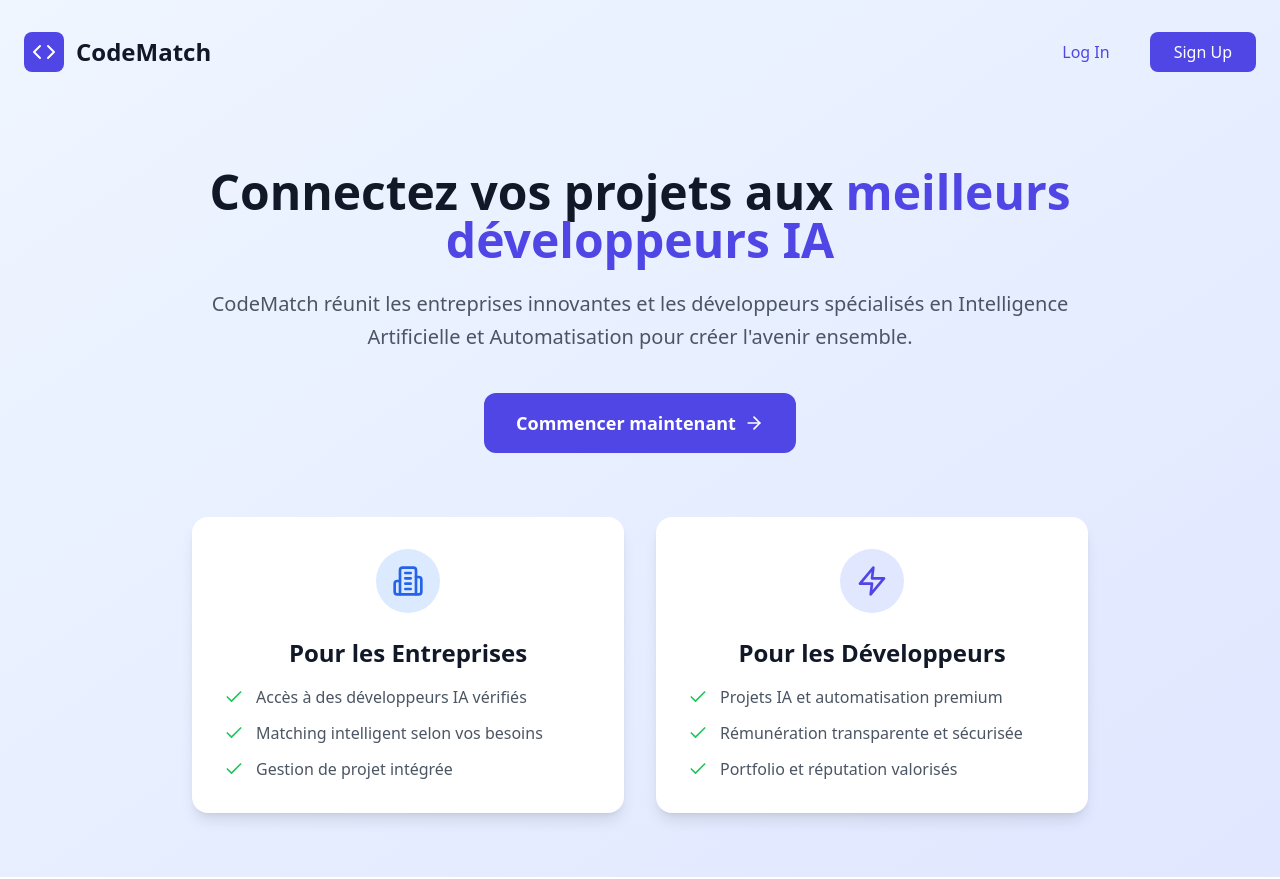
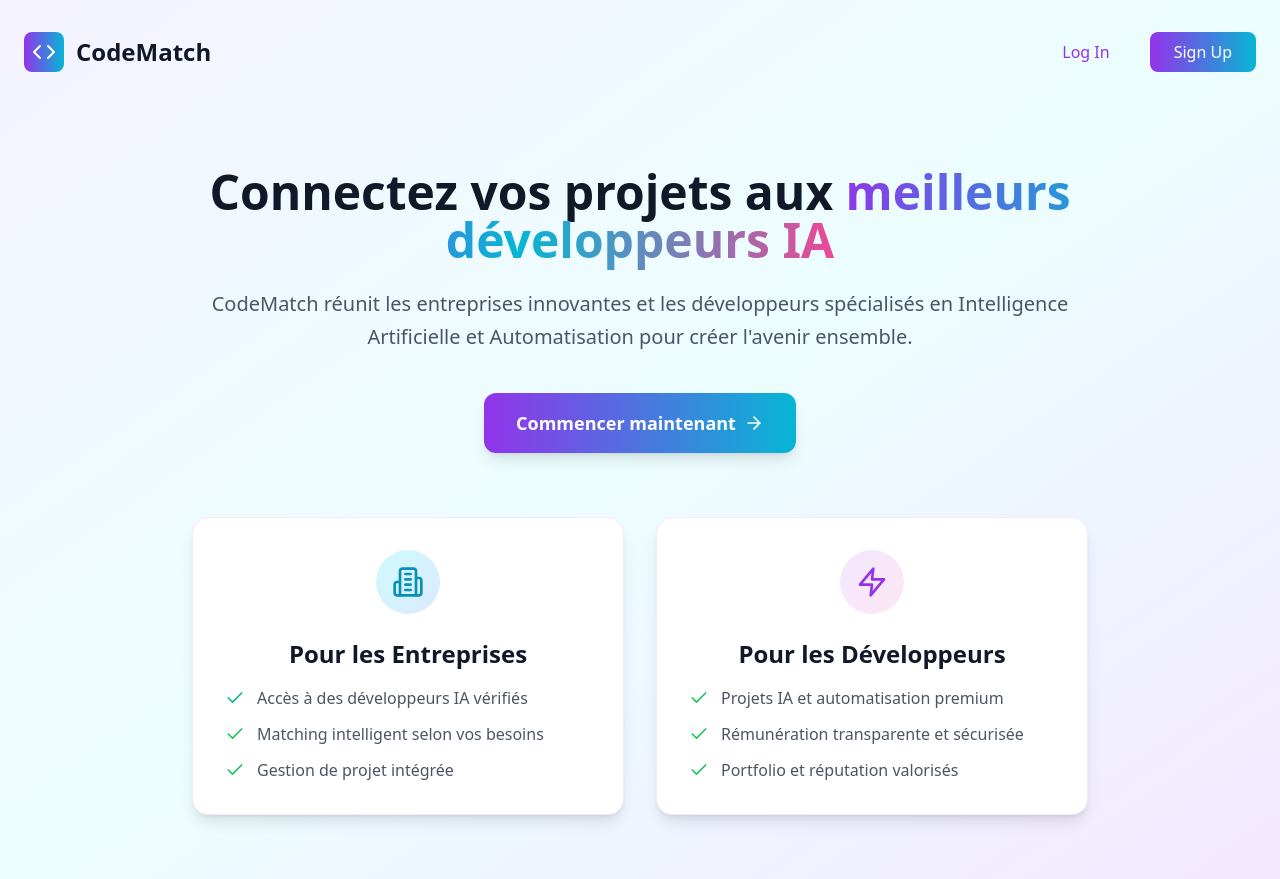
Before and after one commit to FaresBENAI/codematch-platform, a Next.js app: page / in a window 1280 px wide. Built offline with nearby package versions, Linux system fonts and the light colour scheme.

Commit message:
Update page.tsx

```diff
--- a/app/page.tsx
+++ b/app/page.tsx
@@ -33,12 +33,12 @@ export default function CodeMatchHomepage() {
   // Page d'accueil
   if (currentView === 'home') {
     return (
-      <div className="min-h-screen bg-gradient-to-br from-blue-50 to-indigo-100">
+      <div className="min-h-screen bg-gradient-to-br from-violet-50 via-cyan-50 to-purple-100">
         {/* Header */}
         <header className="container mx-auto px-6 py-8">
           <div className="flex justify-between items-center">
             <div className="flex items-center space-x-3">
-              <div className="w-10 h-10 bg-indigo-600 rounded-lg flex items-center justify-center">
+              <div className="w-10 h-10 bg-gradient-to-r from-purple-600 to-cyan-500 rounded-lg flex items-center justify-center">
                 <Code className="w-6 h-6 text-white" />
               </div>
               <h1 className="text-2xl font-bold text-gray-900">CodeMatch</h1>
@@ -46,13 +46,13 @@ export default function CodeMatchHomepage() {
             <div className="space-x-4">
               <button
                 onClick={handleLogin}
-                className="px-6 py-2 text-indigo-600 hover:text-indigo-800 font-medium transition-colors"
+                className="px-6 py-2 text-purple-600 hover:text-purple-800 font-medium transition-colors"
               >
                 Log In
               </button>
               <button
                 onClick={handleSignup}
-                className="px-6 py-2 bg-indigo-600 text-white rounded-lg hover:bg-indigo-700 transition-colors font-medium"
+                className="px-6 py-2 bg-gradient-to-r from-purple-600 to-cyan-500 text-white rounded-lg hover:from-purple-700 hover:to-cyan-600 transition-all transform hover:scale-105 font-medium"
               >
                 Sign Up
               </button>
@@ -65,7 +65,7 @@ export default function CodeMatchHomepage() {
           <div className="text-center max-w-4xl mx-auto">
             <h2 className="text-5xl font-bold text-gray-900 mb-6">
               Connectez vos projets aux
-              <span className="text-indigo-600"> meilleurs développeurs IA</span>
+              <span className="text-gradient bg-gradient-to-r from-purple-600 via-cyan-500 to-pink-500 bg-clip-text text-transparent"> meilleurs développeurs IA</span>
             </h2>
             <p className="text-xl text-gray-600 mb-10 leading-relaxed">
               CodeMatch réunit les entreprises innovantes et les développeurs spécialisés
@@ -75,7 +75,7 @@ export default function CodeMatchHomepage() {
             <div className="flex justify-center space-x-6 mb-16">
               <button
                 onClick={handleSignup}
-                className="px-8 py-4 bg-indigo-600 text-white rounded-xl hover:bg-indigo-700 transition-all transform hover:scale-105 font-semibold text-lg flex items-center space-x-2"
+                className="px-8 py-4 bg-gradient-to-r from-purple-600 to-cyan-500 text-white rounded-xl hover:from-purple-700 hover:to-cyan-600 transition-all transform hover:scale-105 shadow-lg hover:shadow-xl font-semibold text-lg flex items-center space-x-2"
               >
                 <span>Commencer maintenant</span>
                 <ArrowRight className="w-5 h-5" />
@@ -84,14 +84,14 @@ export default function CodeMatchHomepage() {
 
             {/* Features */}
             <div className="grid md:grid-cols-2 gap-8 max-w-4xl mx-auto">
-              <div className="bg-white p-8 rounded-2xl shadow-lg hover:shadow-xl transition-shadow">
-                <div className="w-16 h-16 bg-blue-100 rounded-full flex items-center justify-center mx-auto mb-6">
-                  <Building2 className="w-8 h-8 text-blue-600" />
+              <div className="bg-white p-8 rounded-2xl shadow-lg hover:shadow-xl transition-all transform hover:-translate-y-1 border border-purple-100">
+                <div className="w-16 h-16 bg-gradient-to-br from-cyan-100 to-blue-100 rounded-full flex items-center justify-center mx-auto mb-6">
+                  <Building2 className="w-8 h-8 text-cyan-600" />
                 </div>
                 <h3 className="text-2xl font-bold text-gray-900 mb-4">Pour les Entreprises</h3>
                 <ul className="text-left space-y-3 text-gray-600">
                   <li className="flex items-center space-x-3">
-                    <Check className="w-5 h-5 text-green-500 flex-shrink-0" />
+                    <Check className="w-5 h-5 text-emerald-500 flex-shrink-0" />
                     <span>Accès à des développeurs IA vérifiés</span>
                   </li>
                   <li className="flex items-center space-x-3">
@@ -105,9 +105,9 @@ export default function CodeMatchHomepage() {
                 </ul>
               </div>
 
-              <div className="bg-white p-8 rounded-2xl shadow-lg hover:shadow-xl transition-shadow">
-                <div className="w-16 h-16 bg-indigo-100 rounded-full flex items-center justify-center mx-auto mb-6">
-                  <Zap className="w-8 h-8 text-indigo-600" />
+              <div className="bg-white p-8 rounded-2xl shadow-lg hover:shadow-xl transition-all transform hover:-translate-y-1 border border-purple-100">
+                <div className="w-16 h-16 bg-gradient-to-br from-purple-100 to-pink-100 rounded-full flex items-center justify-center mx-auto mb-6">
+                  <Zap className="w-8 h-8 text-purple-600" />
                 </div>
                 <h3 className="text-2xl font-bold text-gray-900 mb-4">Pour les Développeurs</h3>
                 <ul className="text-left space-y-3 text-gray-600">
@@ -135,10 +135,10 @@ export default function CodeMatchHomepage() {
   // Page de connexion
   if (currentView === 'login') {
     return (
-      <div className="min-h-screen bg-gradient-to-br from-blue-50 to-indigo-100 flex items-center justify-center px-6">
+      <div className="min-h-screen bg-gradient-to-br from-violet-50 via-cyan-50 to-purple-100 flex items-center justify-center px-6">
         <div className="bg-white p-8 rounded-2xl shadow-xl max-w-md w-full">
           <div className="text-center mb-8">
-            <div className="w-16 h-16 bg-indigo-600 rounded-full flex items-center justify-center mx-auto mb-4">
+            <div className="w-16 h-16 bg-gradient-to-r from-purple-600 to-cyan-500 rounded-full flex items-center justify-center mx-auto mb-4">
               <Code className="w-8 h-8 text-white" />
             </div>
             <h2 className="text-2xl font-bold text-gray-900">Connexion à CodeMatch</h2>
@@ -149,7 +149,7 @@ export default function CodeMatchHomepage() {
               <label className="block text-sm font-medium text-gray-700 mb-2">Email</label>
               <input
                 type="email"
-                className="w-full px-4 py-3 border border-gray-300 rounded-lg focus:ring-2 focus:ring-indigo-500 focus:border-transparent"
+                className="w-full px-4 py-3 border border-gray-300 rounded-lg focus:ring-2 focus:ring-purple-500 focus:border-transparent transition-all"
                 placeholder="votre@email.com"
               />
             </div>
@@ -163,7 +163,7 @@ export default function CodeMatchHomepage() {
             </div>
             <button
               onClick={() => alert('Connexion en cours... (En développement)')}
-              className="w-full py-3 bg-indigo-600 text-white rounded-lg hover:bg-indigo-700 transition-colors font-medium"
+              className="w-full py-3 bg-gradient-to-r from-purple-600 to-cyan-500 text-white rounded-lg hover:from-purple-700 hover:to-cyan-600 transition-all transform hover:scale-105 font-medium shadow-lg"
             >
               Se connecter
             </button>
@@ -172,7 +172,7 @@ export default function CodeMatchHomepage() {
           <div className="text-center mt-6">
             <button
               onClick={() => setCurrentView('home')}
-              className="text-indigo-600 hover:text-indigo-800 font-medium"
+              className="text-purple-600 hover:text-purple-800 font-medium transition-colors"
             >
               ← Retour à l'accueil
             </button>
@@ -185,7 +185,7 @@ export default function CodeMatchHomepage() {
   // Sélection du type d'utilisateur
   if (currentView === 'userType') {
     return (
-      <div className="min-h-screen bg-gradient-to-br from-blue-50 to-indigo-100 flex items-center justify-center px-6">
+      <div className="min-h-screen bg-gradient-to-br from-violet-50 via-cyan-50 to-purple-100 flex items-center justify-center px-6">
         <div className="bg-white p-8 rounded-2xl shadow-xl max-w-2xl w-full">
           <div className="text-center mb-8">
             <h2 className="text-3xl font-bold text-gray-900 mb-4">Rejoignez CodeMatch</h2>
@@ -195,10 +195,10 @@ export default function CodeMatchHomepage() {
           <div className="grid md:grid-cols-2 gap-6">
             <button
               onClick={() => handleUserTypeSelect('developer')}
-              className="p-8 border-2 border-gray-200 rounded-xl hover:border-indigo-500 hover:bg-indigo-50 transition-all group"
+              className="p-8 border-2 border-gray-200 rounded-xl hover:border-purple-400 hover:bg-gradient-to-br hover:from-purple-50 hover:to-cyan-50 transition-all group transform hover:scale-105"
             >
-              <div className="w-16 h-16 bg-indigo-100 rounded-full flex items-center justify-center mx-auto mb-4 group-hover:bg-indigo-200">
-                <Code className="w-8 h-8 text-indigo-600" />
+              <div className="w-16 h-16 bg-gradient-to-br from-purple-100 to-cyan-100 rounded-full flex items-center justify-center mx-auto mb-4 group-hover:from-purple-200 group-hover:to-cyan-200 transition-all">
+                <Code className="w-8 h-8 text-purple-600" />
               </div>
               <h3 className="text-xl font-bold text-gray-900 mb-2">Développeur</h3>
               <p className="text-gray-600">Spécialisé en IA et Automatisation</p>
@@ -206,10 +206,10 @@ export default function CodeMatchHomepage() {
 
             <button
               onClick={() => handleUserTypeSelect('company')}
-              className="p-8 border-2 border-gray-200 rounded-xl hover:border-indigo-500 hover:bg-indigo-50 transition-all group"
+              className="p-8 border-2 border-gray-200 rounded-xl hover:border-cyan-400 hover:bg-gradient-to-br hover:from-cyan-50 hover:to-purple-50 transition-all group transform hover:scale-105"
             >
-              <div className="w-16 h-16 bg-indigo-100 rounded-full flex items-center justify-center mx-auto mb-4 group-hover:bg-indigo-200">
-                <Building2 className="w-8 h-8 text-indigo-600" />
+              <div className="w-16 h-16 bg-gradient-to-br from-cyan-100 to-purple-100 rounded-full flex items-center justify-center mx-auto mb-4 group-hover:from-cyan-200 group-hover:to-purple-200 transition-all">
+                <Building2 className="w-8 h-8 text-cyan-600" />
               </div>
               <h3 className="text-xl font-bold text-gray-900 mb-2">Entreprise</h3>
               <p className="text-gray-600">À la recherche de talents IA</p>
@@ -219,7 +219,7 @@ export default function CodeMatchHomepage() {
           <div className="text-center mt-8">
             <button
               onClick={() => setCurrentView('home')}
-              className="text-indigo-600 hover:text-indigo-800 font-medium"
+              className="text-purple-600 hover:text-purple-800 font-medium transition-colors"
             >
               ← Retour à l'accueil
             </button>
@@ -232,10 +232,10 @@ export default function CodeMatchHomepage() {
   // Formulaire développeur
   if (currentView === 'devForm') {
     return (
-      <div className="min-h-screen bg-gradient-to-br from-blue-50 to-indigo-100 py-12 px-6">
+      <div className="min-h-screen bg-gradient-to-br from-violet-50 via-cyan-50 to-purple-100 py-12 px-6">
         <div className="max-w-2xl mx-auto bg-white rounded-2xl shadow-xl p-8">
           <div className="text-center mb-8">
-            <div className="w-16 h-16 bg-indigo-600 rounded-full flex items-center justify-center mx-auto mb-4">
+            <div className="w-16 h-16 bg-gradient-to-r from-purple-600 to-cyan-500 rounded-full flex items-center justify-center mx-auto mb-4">
               <Code className="w-8 h-8 text-white" />
             </div>
             <h2 className="text-2xl font-bold text-gray-900">Profil Développeur</h2>
@@ -250,7 +250,7 @@ export default function CodeMatchHomepage() {
                   type="text"
                   required
                   onChange={(e) => handleInputChange('firstName', e.target.value)}
-                  className="w-full px-4 py-3 border border-gray-300 rounded-lg focus:ring-2 focus:ring-indigo-500 focus:border-transparent"
+                  className="w-full px-4 py-3 border border-gray-300 rounded-lg focus:ring-2 focus:ring-purple-500 focus:border-transparent transition-all"
                 />
               </div>
               <div>
@@ -326,7 +326,7 @@ export default function CodeMatchHomepage() {
 
             <button
               onClick={handleSubmit}
-              className="w-full py-3 bg-indigo-600 text-white rounded-lg hover:bg-indigo-700 transition-colors font-medium"
+              className="w-full py-3 bg-gradient-to-r from-purple-600 to-cyan-500 text-white rounded-lg hover:from-purple-700 hover:to-cyan-600 transition-all transform hover:scale-105 font-medium shadow-lg"
             >
               Créer mon profil développeur
             </button>
@@ -335,7 +335,7 @@ export default function CodeMatchHomepage() {
           <div className="text-center mt-6">
             <button
               onClick={() => setCurrentView('userType')}
-              className="text-indigo-600 hover:text-indigo-800 font-medium"
+              className="text-purple-600 hover:text-purple-800 font-medium transition-colors"
             >
               ← Retour au choix du profil
             </button>
@@ -351,7 +351,7 @@ export default function CodeMatchHomepage() {
       <div className="min-h-screen bg-gradient-to-br from-blue-50 to-indigo-100 py-12 px-6">
         <div className="max-w-2xl mx-auto bg-white rounded-2xl shadow-xl p-8">
           <div className="text-center mb-8">
-            <div className="w-16 h-16 bg-indigo-600 rounded-full flex items-center justify-center mx-auto mb-4">
+            <div className="w-16 h-16 bg-gradient-to-r from-purple-600 to-cyan-500 rounded-full flex items-center justify-center mx-auto mb-4">
               <Building2 className="w-8 h-8 text-white" />
             </div>
             <h2 className="text-2xl font-bold text-gray-900">Profil Entreprise</h2>
@@ -453,7 +453,7 @@ export default function CodeMatchHomepage() {
 
             <button
               onClick={handleSubmit}
-              className="w-full py-3 bg-indigo-600 text-white rounded-lg hover:bg-indigo-700 transition-colors font-medium"
+              className="w-full py-3 bg-gradient-to-r from-purple-600 to-cyan-500 text-white rounded-lg hover:from-purple-700 hover:to-cyan-600 transition-all transform hover:scale-105 font-medium shadow-lg"
             >
               Créer mon profil entreprise
             </button>
@@ -462,7 +462,7 @@ export default function CodeMatchHomepage() {
           <div className="text-center mt-6">
             <button
               onClick={() => setCurrentView('userType')}
-              className="text-indigo-600 hover:text-indigo-800 font-medium"
+              className="text-purple-600 hover:text-purple-800 font-medium transition-colors"
             >
               ← Retour au choix du profil
             </button>
```
